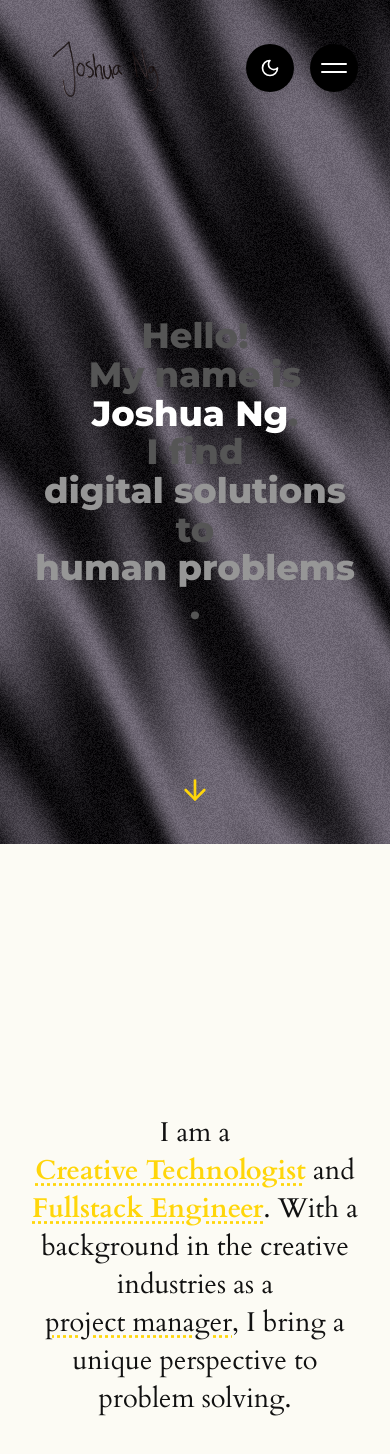
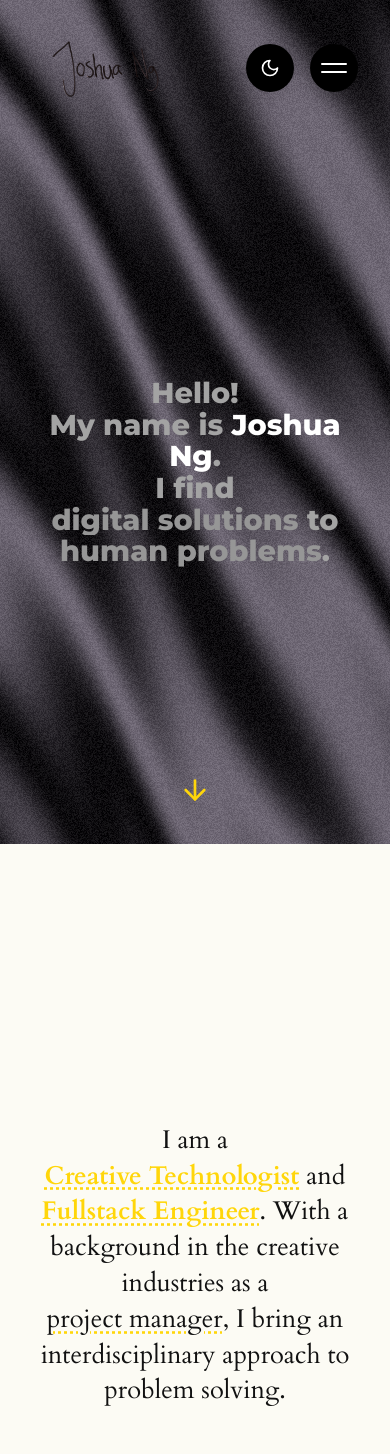
Before and after one commit to joshuauaua/joshuauaua.github.io, a React (Vite) app: page / in a window 390 px wide. Shown: the top 1454 px of the page. Built offline with nearby package versions, Linux system fonts and the light colour scheme.

Commit message:
Updated Contact button and dark mode font settings

```diff
--- a/src/App.jsx
+++ b/src/App.jsx
@@ -38,17 +38,36 @@ const menuItems = [
   // },
   {
     label: 'contact',
-    href: 'mailto:joshuang@example.com',
+    href: '/about#contact',
     ariaLabel: 'Contact',
     rotation: -8,
     hoverStyles: { bgColor: '#8b5cf6', textColor: '#ffffff' }
   }
 ];
 
+import { useEffect } from 'react';
+import { useLocation } from 'react-router-dom';
+
+function ScrollToHash() {
+  const { hash } = useLocation();
+
+  useEffect(() => {
+    if (hash) {
+      const element = document.getElementById(hash.replace('#', ''));
+      if (element) {
+        element.scrollIntoView({ behavior: 'smooth' });
+      }
+    }
+  }, [hash]);
+
+  return null;
+}
+
 function App() {
   return (
     <HelmetProvider>
       <Router>
+        <ScrollToHash />
         <div className="app-wrapper">
         <BubbleMenu
           logo={<img src="/assets/joshuanglogo.svg" alt="Joshua Ng Logo" className="nav-logo-img" />}
--- a/src/components/Footer.jsx
+++ b/src/components/Footer.jsx
@@ -3,7 +3,7 @@ import './Footer.css';
 
 const Footer = () => {
   return (
-    <footer className="footer section-padding">
+    <footer id="contact" className="footer section-padding">
       <div className="container footer-content">
         <div className="footer-cta">
           <h2>I would love to hear from you!</h2>
--- a/src/pages/Home.css
+++ b/src/pages/Home.css
@@ -13,7 +13,7 @@
   /* Responsive font sizing */
   line-height: 1.1;
   font-weight: 800;
-  color: var(--text-muted);
+  color: #a3a3a3;
 }
 
 .hero-content .text-white {
@@ -151,12 +151,13 @@
   /* Responsive updates for Hero and About */
   .hero-content h1 {
     text-align: center;
-    font-size: 2.2rem;
+    text-wrap: balance;
+    font-size: 1.8rem;
     /* Reduced for mobile */
   }
 
   .about-teaser-text p {
-    font-size: 1.7rem;
+    font-size: 1.6rem;
     /* Reduced for mobile */
     text-align: center;
   }
--- a/src/pages/Home.jsx
+++ b/src/pages/Home.jsx
@@ -91,7 +91,7 @@ const Home = () => {
         <div className="about-teaser-text">
           <p>
             I am a <HoverModal text="Creative Technologist" description="Merging coding mastery with artistic vision to build immersive digital experiences." className="highlight" /> and <HoverModal text="Fullstack Engineer" description="Architecting robust, scalable web solutions from database to frontend." className="highlight" />.
-            With a background in the creative industries as a <HoverModal text="project manager" description="Leading diverse teams to deliver complex creative projects on time and within budget." />, I bring a unique perspective to problem solving.
+            With a background in the creative industries as a <HoverModal text="project manager" description="Leading diverse teams to deliver complex creative projects on time and within budget." />, I bring an interdisciplinary approach to problem solving.
           </p>
         </div>
       </motion.section>
```
